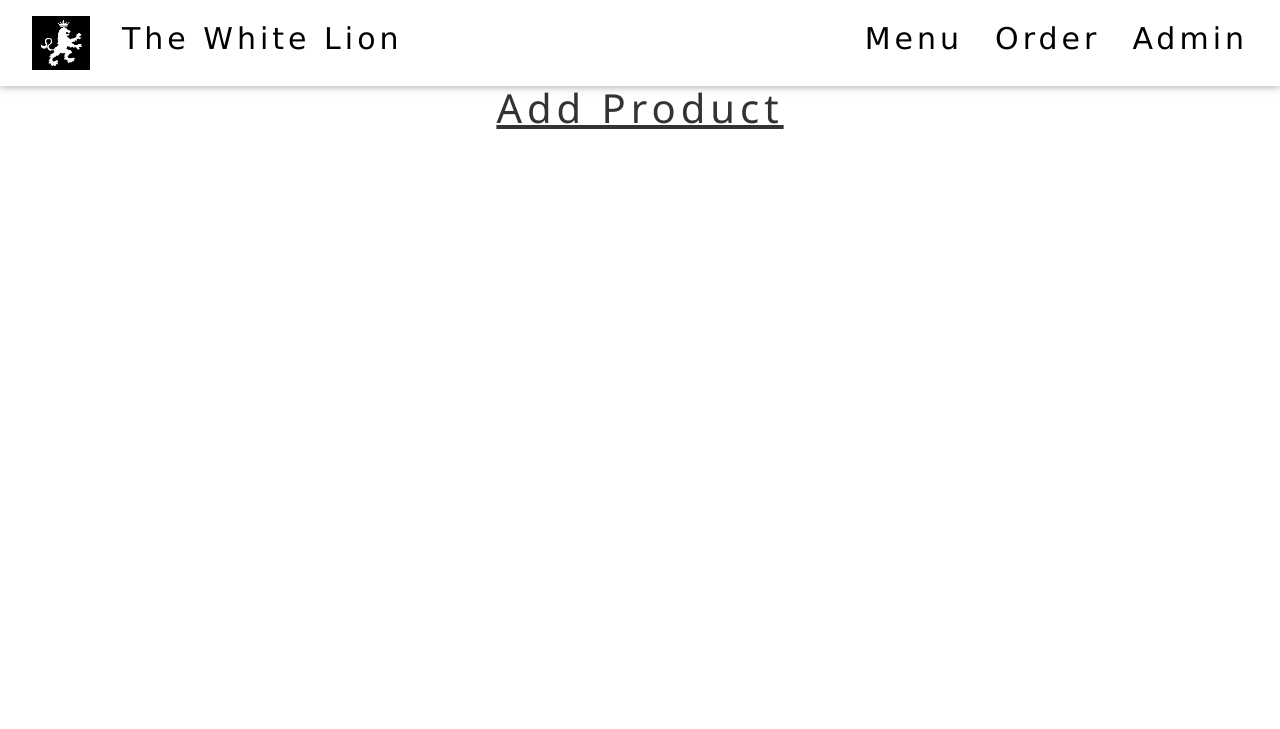
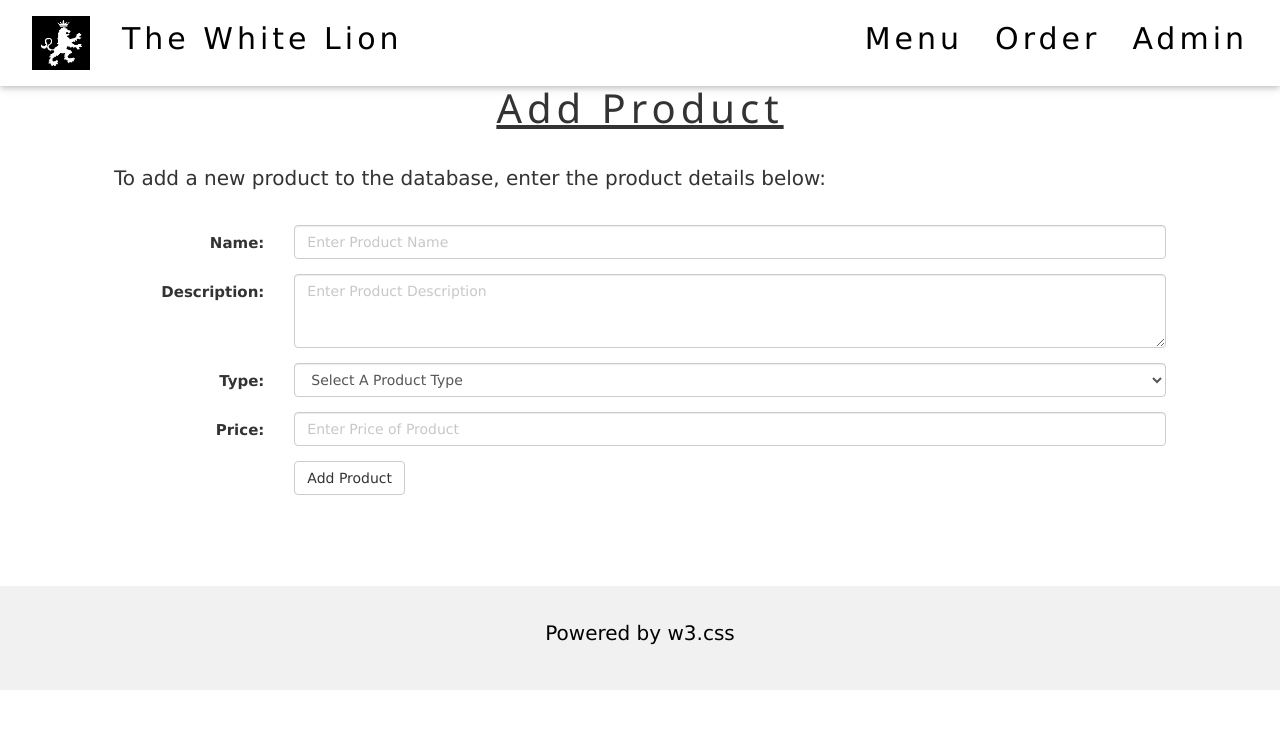
Before and after one commit to EvanWard29/TheWhiteLion, a PHP site: page /addProduct.php in a window 1280 px wide. Shown: the top 729 px of the page. Run offline with PHP 8.4, Linux system fonts and the light colour scheme.

Commit message:
Completed Add Product Functionality
Admins can now add new products to the database to be sold.

```diff
--- a/PubApplication/public/addProduct.php
+++ b/PubApplication/public/addProduct.php
@@ -1,15 +1,77 @@
-<?php
-include_once 'header.php'; ?>
+<?php include_once 'header.php'; include '../src/model/repository.php'?>
 
 <body>
 <div class="w3-content" style="max-width:1100px">
     <div class="w3-row w3-padding-64" id="menu">
         <div class="w3-col 20 w3-padding-large">
             <h1 class="w3-center" style="font-size: 40px"><u>Add Product</u></h1><br>
-            <form>
-
+            <p>To add a new product to the database, enter the product details below:</p><br>
+            <form class="form-horizontal" method="post" action="<?php echo basename($_SERVER['PHP_SELF'])?>">
+                <div class="form-group">
+                    <label class="control-label col-sm-2" for="productName">Name:</label>
+                    <div class="col-sm-10">
+                        <input type="text" class="form-control" id="productName" name="name" placeholder="Enter Product Name" required>
+                    </div>
+                </div>
+                <div class="form-group">
+                    <label class="control-label col-sm-2" for="description">Description:</label>
+                    <div class="col-sm-10">
+                        <textarea class="form-control" name="description" id="description" rows="3" placeholder="Enter Product Description"></textarea>
+                    </div>
+                </div>
+                <div class="form-group">
+                    <label class="control-label col-sm-2" for="type">Type:</label>
+                    <div class="col-sm-10">
+                        <select class="form-control" id="type" name="type" required>
+                            <option selected="selected">Select A Product Type</option>
+                            <option value="cider">Cider</option>
+                            <option value="beer">Beer</option>
+                            <option value="gin">Gin</option>
+                            <option value="vodka">Vodka</option>
+                            <option value="rum">Rum</option>
+                            <option value="whisky">Whisky</option>
+                            <option value="wine">Wine</option>
+                            <option value="champagne">Champagne</option>
+                            <option value="fizzy">Fizzy</option>
+                            <option value="juice">Juice</option>
+                            <option value="mixer">Mixer</option>
+                            <option value="crisps">Crisps</option>
+                            <option value="nuts">Nuts</option>
+                            <option value="biscuits">Biscuits</option>
+                            <option value="cake">Cake</option>
+                        </select>
+                    </div>
+                </div>
+                <div class="form-group">
+                    <label class="control-label col-sm-2" for="price">Price:</label>
+                    <div class="col-sm-10">
+                        <input type="text" class="form-control" id="price" name="price" placeholder="Enter Price of Product" required>
+                    </div>
+                </div>
+                <div class="form-group">
+                    <div class="col-sm-offset-2 col-sm-10">
+                        <input type="submit" class="btn btn-default" name="addProduct" value="Add Product">
+                    </div>
+                </div>
             </form>
         </div>
     </div>
 </div>
 </body>
+
+<?php include_once 'footer.php'; ?>
+
+<?php
+$db = new Repository();
+
+if(isset($_POST['addProduct']))
+{
+    $productName = $_POST['name'];
+    $productDescription = $_POST['description'];
+    $productType = $_POST['type'];
+    $price = $_POST['price'];
+
+    $newProduct = new Product($db->getLastProductID(), $productName, $productDescription, $productType, $price);
+
+    $db->addProduct($newProduct);
+}
--- a/PubApplication/public/alcoholicDrinks.php
+++ b/PubApplication/public/alcoholicDrinks.php
@@ -6,7 +6,7 @@
         <div class="w3-col 20 w3-padding-large">
             <h1 class="w3-center" style="font-size: 40px"><u>Alcoholic Drinks</u></h1><br>
             <?php
-                $productTypes = ['cider', 'beer', 'gin', 'vodka', 'rum', 'whiskey', 'wine', 'champagne'];
+                $productTypes = ['cider', 'beer', 'gin', 'vodka', 'rum', 'whisky', 'wine', 'champagne'];
                 include 'productType.php';
 
             ?>
--- a/PubApplication/src/model/repository.php
+++ b/PubApplication/src/model/repository.php
@@ -60,6 +60,17 @@ class Repository
         $statement->execute();
 
         $result = $statement->fetchColumn();
+        return $result;
+    }
+
+    public function getLastProductID()
+    {
+        $sql = "CALL getLastProductID()";
+
+        $statement = $this->connection->prepare($sql);
+        $statement->execute();
+        $result = $statement->fetchColumn();
+
         return $result;
     }
 
@@ -140,6 +151,8 @@ class Repository
         $statement->bindParam(':Price', $price, PDO::PARAM_STR);
 
         $statement->execute();
+
+        ?><script>alert("Product Added Successfully")</script><?php
     }
 
     public function adminLogin($username)
```
Also changed, not shown: MySQL Queries/StoredProcedures/getLastProductID.sql (added, +9 -0 lines), PubApplication/public/admin.php (+3 -6 lines), PubApplication/assets/img/whisky.jpg (renamed from PubApplication/assets/img/whiskey.jpg).
